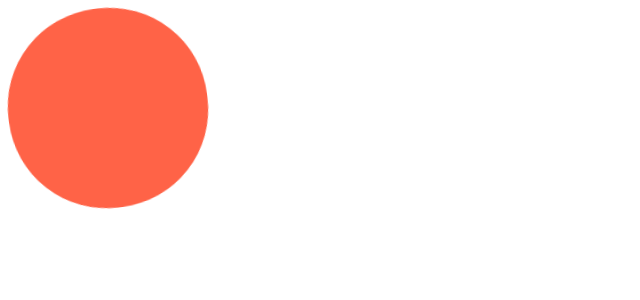
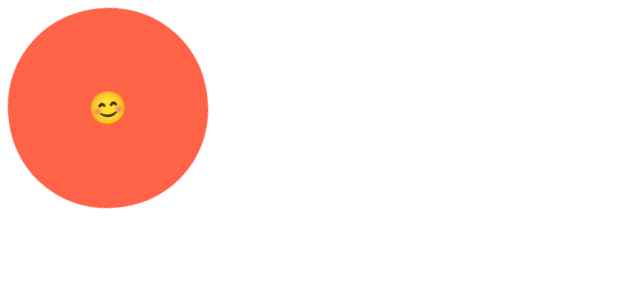
Before and after one commit to RanungPark/study-react, a React (Create React App) app in the folder react-masterclass/: page / in a window 1280 px wide. Shown: the top 300 px of the page, without its empty margins (0-640 px from the left). Built offline with nearby package versions, Linux system fonts and the light colour scheme.

Commit message:
Pseudo 태그에 스타일 적용하기

```diff
--- a/react-masterclass/src/App.js
+++ b/react-masterclass/src/App.js
@@ -24,12 +24,29 @@ const Box = styled.div`
   width: 200px;
   height: 200px;
   animation:  ${rotationAnimation} 1s linear infinite;
+  display: flex;
+  justify-content: center;
+  align-items: center;
+
+  span {
+    font-size: 2rem;
+    transition: font-size 1s ease-in-out, opacity 1s ease-in-out;
+
+    &:hover {
+      font-size: 5rem;
+    }
+    &:active {
+      opacity: 0;
+    }
+  }
 `
 
 export default function App() {
   return (
     <Wrapper>
-      <Box />
+      <Box>
+        <span>😊</span>
+      </Box>
     </Wrapper>
   );
 }
```
